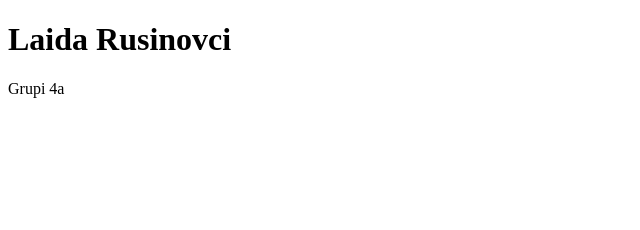
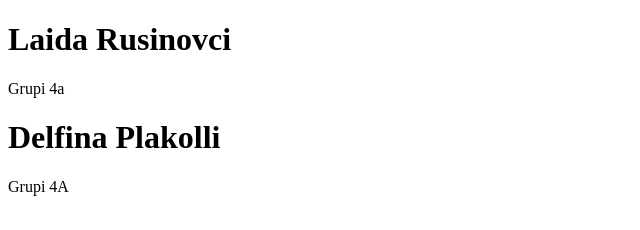
Before and after one commit to delfinaplakolli/testREAD, a plain HTML site: page index.html in a window 1280 px wide. Shown: the whole page, without its empty margins (0-640 px from the left). Drawn offline with Linux system fonts and the light colour scheme.

Commit message:
second commit delfina

```diff
--- a/index.html
+++ b/index.html
@@ -9,6 +9,8 @@
 
     <h1>Laida Rusinovci</h1>
     <p>Grupi 4a</p>
+    <h1>Delfina Plakolli</h1>
+    <p>Grupi 4A</p>
 
 </body>
 </html>
```
